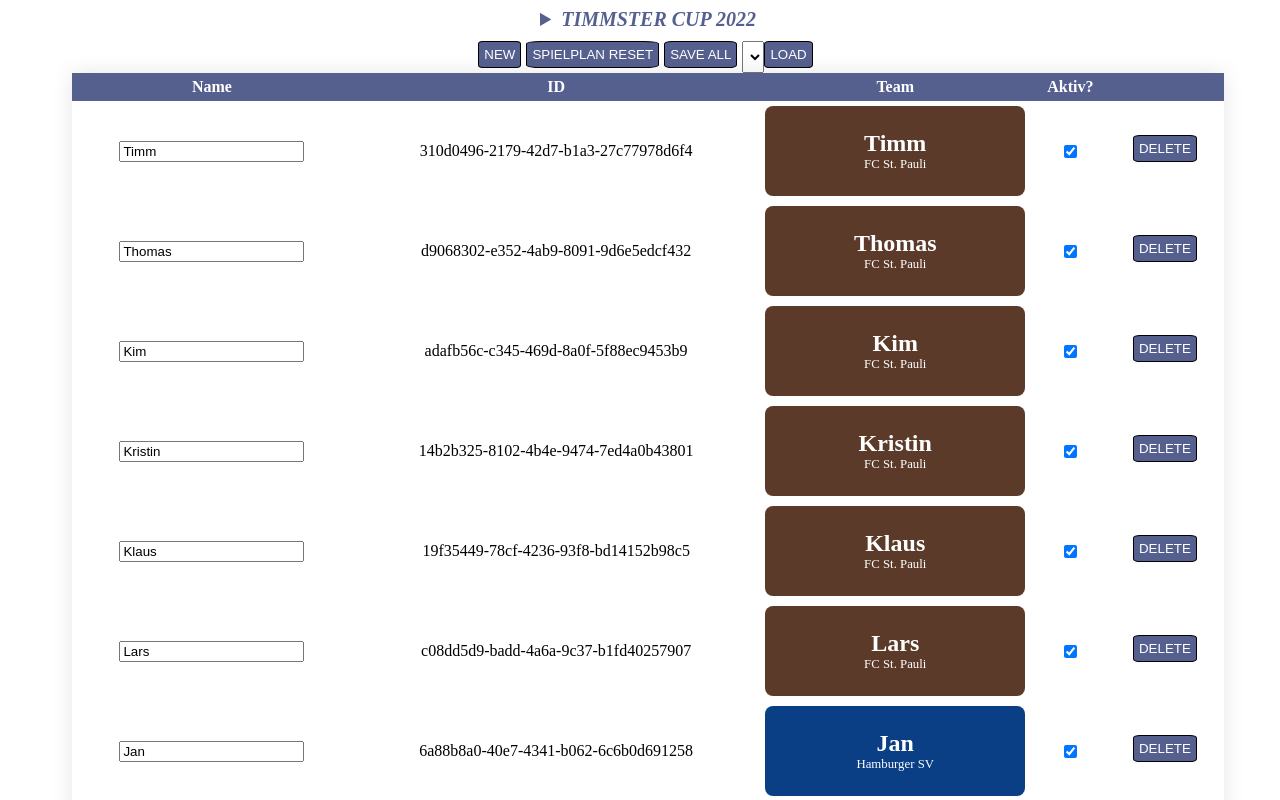
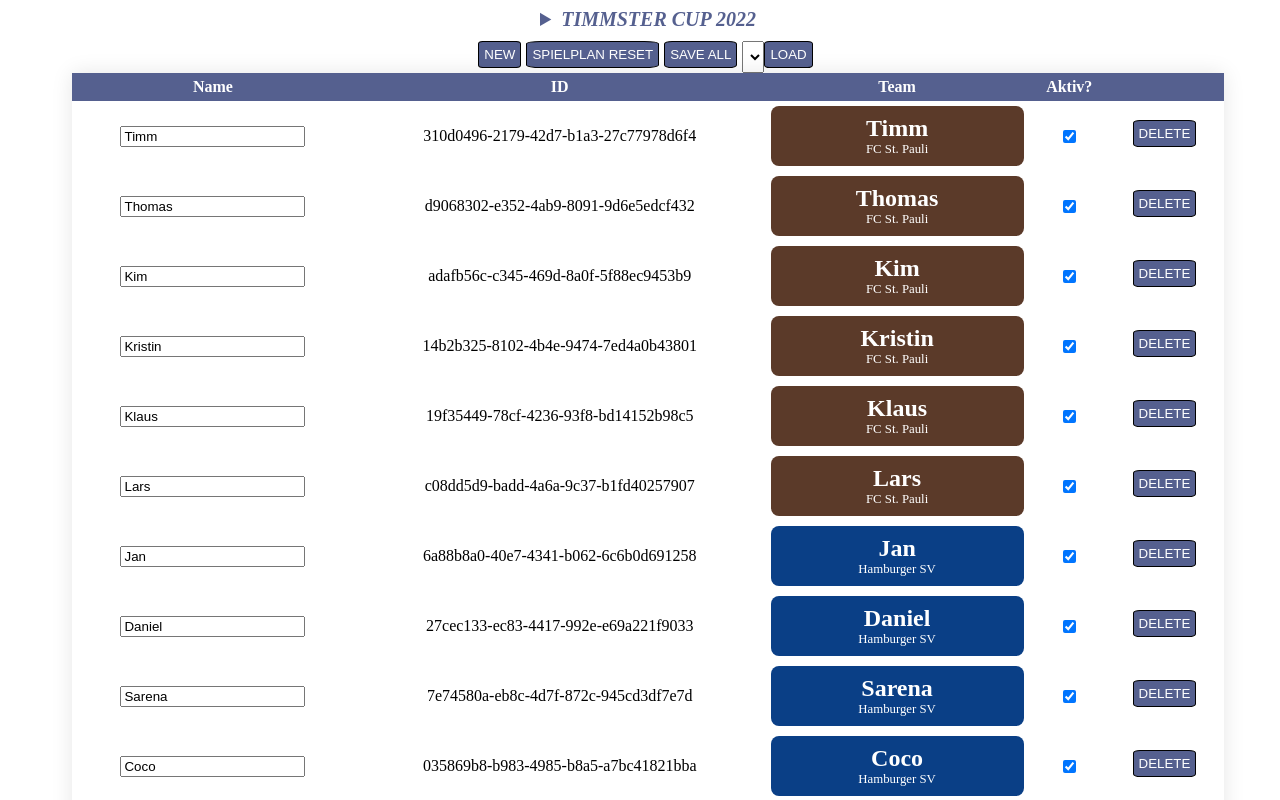
Before and after one commit to Timmster/timmster-cup, an Angular app: page /data in a window 1280 px wide. Shown: the top 800 px of the page. Built offline with nearby package versions, Linux system fonts and the light colour scheme.

Commit message:
1 file modified

```diff
--- a/src/app/views/badge/badge.component.css
+++ b/src/app/views/badge/badge.component.css
@@ -1,12 +1,12 @@
 .badge {
   display: flex;
   flex-direction: column;
-  padding: 5px;
+  padding: 2px;
   border-radius: 8px;
   align-items: center;
   text-align: center;
   justify-content: center;
-  min-height: 10vh;
+  height: 7vh;
   cursor: pointer;
 }
 
```
